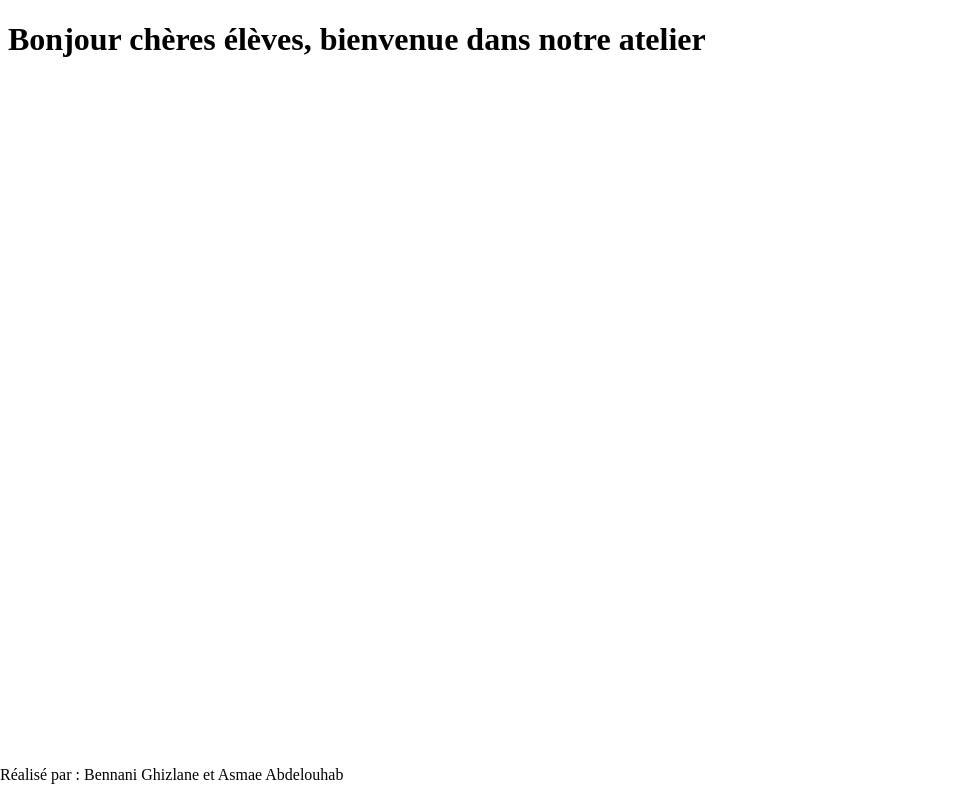
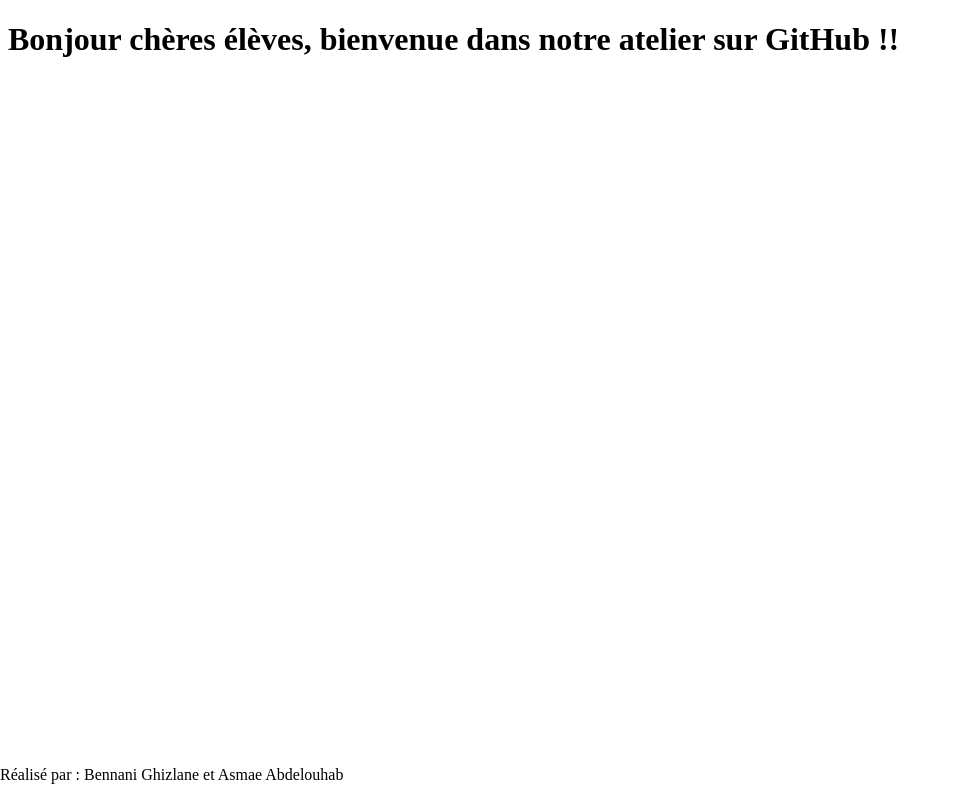
Before and after one commit to GJislaine/AtelierGL, a plain HTML site: page index.html in a window 1280 px wide. Shown: the whole page, without its empty margins (0-959 px from the left). Drawn offline with Linux system fonts and the light colour scheme.

Commit message:
Update index.html

```diff
--- a/index.html
+++ b/index.html
@@ -6,7 +6,7 @@
     <title>Atelier GitHub</title>
 </head>
 <body>
-    <h1>Bonjour chères élèves, bienvenue dans notre atelier </h1>
+    <h1>Bonjour chères élèves, bienvenue dans notre atelier sur GitHub !!</h1>
 
     <p style="position: fixed; bottom: 0; left: 0;">Réalisé par : Bennani Ghizlane et Asmae Abdelouhab </p>
 </body>
```
